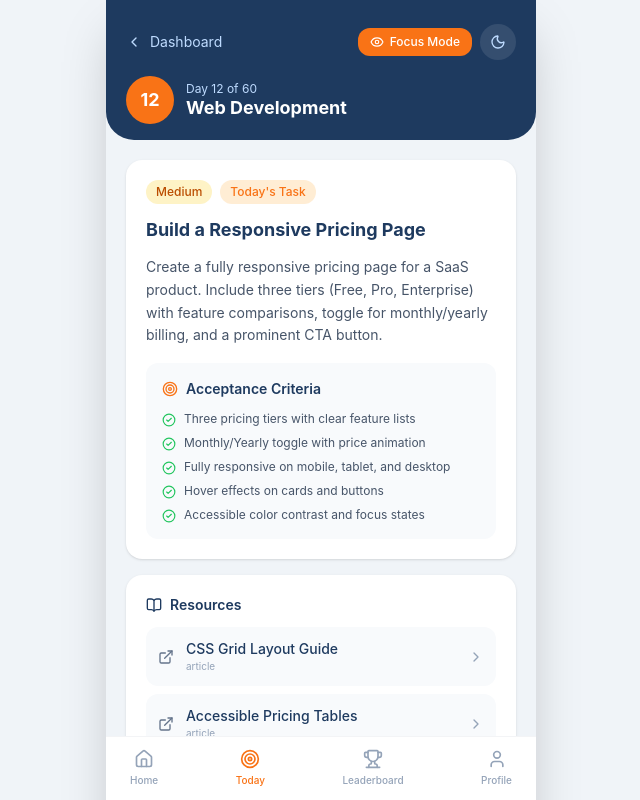
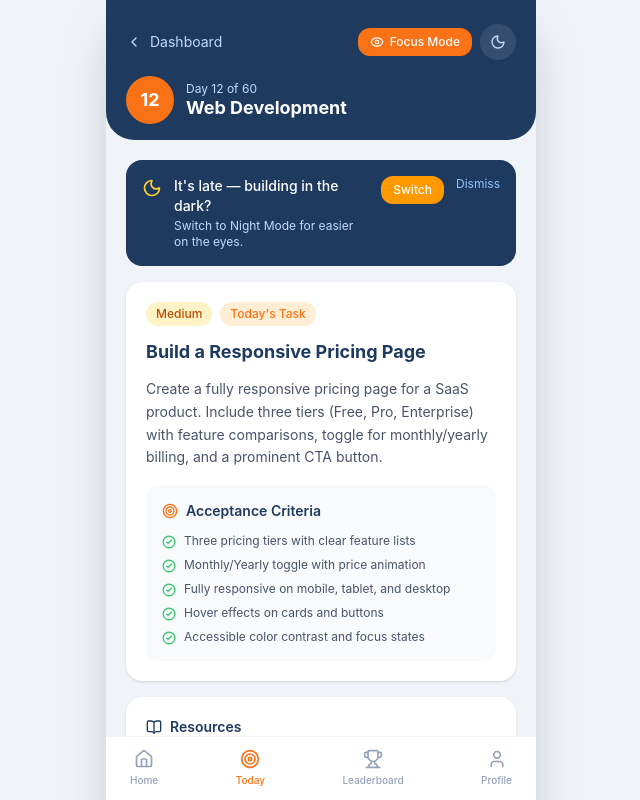
Before and after one commit to mohdshihan8/abtalks-redesign, a Next.js app: page /day/12 in a window 1280 px wide. Shown: the top 800 px of the page, without its empty margins (319-959 px from the left). Built offline with nearby package versions, Linux system fonts and the light colour scheme.

Commit message:
Add auto night mode detection for late-night builders

```diff
--- a/src/app/day/[id]/page.tsx
+++ b/src/app/day/[id]/page.tsx
@@ -1,6 +1,6 @@
 'use client';
 
-import { useState } from 'react';
+import { useState, useEffect } from 'react';
 import Link from 'next/link';
 import {
   Flame,
@@ -32,6 +32,7 @@ export default function DayPage() {
   const dayId = parseInt(params.id as string) || 12;
 
   const [nightMode, setNightMode] = useState(false);
+  const [showNightSuggestion, setShowNightSuggestion] = useState(false);
   const [focusMode, setFocusMode] = useState(false);
   const [submitted, setSubmitted] = useState(false);
   const [githubUrl, setGithubUrl] = useState('');
@@ -40,6 +41,13 @@ export default function DayPage() {
   const [showHints, setShowHints] = useState(false);
 
   const student = currentStudent;
+    // Auto-detect late night usage
+  useEffect(() => {
+    const hour = new Date().getHours();
+    if (hour >= 21 || hour < 6) {
+      setShowNightSuggestion(true);
+    }
+  }, []);
   const task = dayTasks['Web Development'][0]; // Using day 12 task
   const isToday = dayId === student.currentDay;
   const alreadySubmitted = student.submissions.some(s => s.day === dayId);
@@ -226,7 +234,28 @@ export default function DayPage() {
             </div>
           </div>
         )}
-
+        {/* Auto Night Mode Suggestion */}
+        {showNightSuggestion && !nightMode && (
+          <div className="bg-[#1e3a5f] rounded-2xl p-4 flex items-start gap-3 text-white">
+            <Moon className="w-5 h-5 text-amber-300 shrink-0 mt-0.5" />
+            <div className="flex-1">
+              <p className="text-sm font-medium">It's late — building in the dark?</p>
+              <p className="text-blue-200 text-xs mt-0.5">Switch to Night Mode for easier on the eyes.</p>
+            </div>
+            <button
+              onClick={() => { setNightMode(true); setShowNightSuggestion(false); }}
+              className="bg-amber-500 hover:bg-amber-600 text-white text-xs font-medium px-3 py-1.5 rounded-xl transition-colors"
+            >
+              Switch
+            </button>
+            <button
+              onClick={() => setShowNightSuggestion(false)}
+              className="text-blue-300 text-xs hover:text-white transition-colors"
+            >
+              Dismiss
+            </button>
+          </div>
+        )}
         {/* Missed Day Banner */}
         {isMissed && (
           <div className="bg-red-50 border border-red-200 rounded-2xl p-4 flex items-start gap-3">
```
